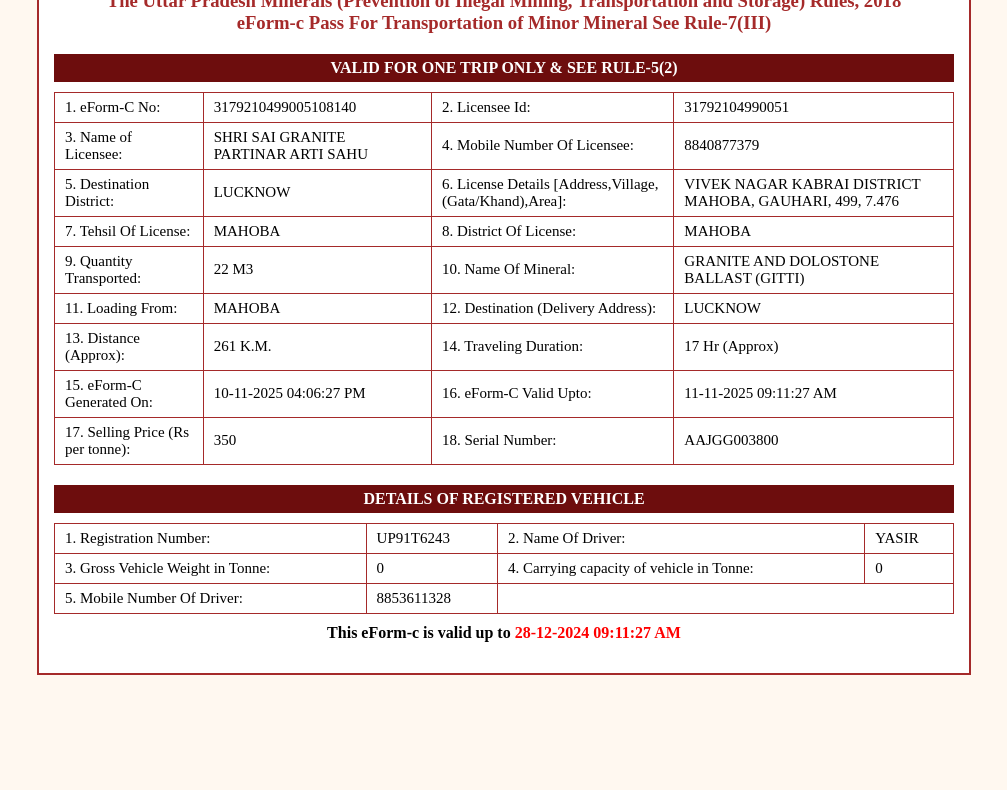
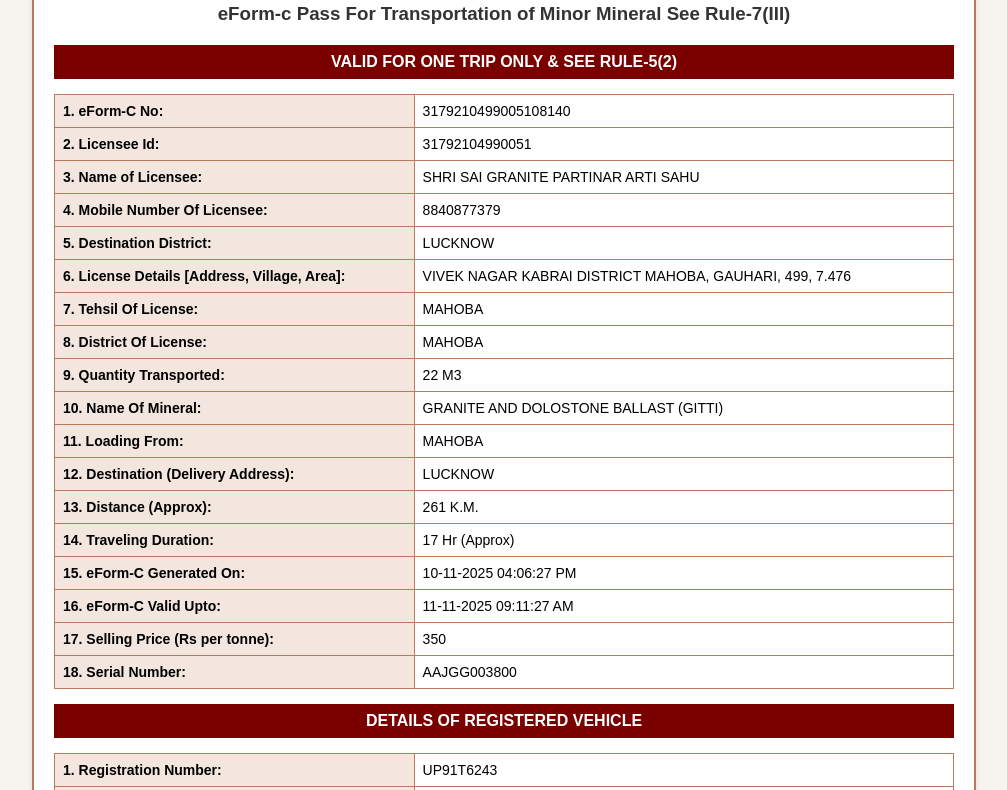
Before and after one commit to upminesupsdcgov/in, a plain HTML site: page index.html in a window 1280 px wide. Shown: the part 109-899 px from the top of the page, without its empty margins (136-1143 px from the left). Before the commit the page ends 814 px from the top, so only its background shows below. Drawn offline with Linux system fonts and the light colour scheme.

Commit message:
Update index.html

```diff
--- a/index.html
+++ b/index.html
@@ -3,98 +3,123 @@
 <head>
 <meta charset="UTF-8">
 <meta name="viewport" content="width=device-width, initial-scale=1.0">
-<title>eForm-C | Directorate Of Geology & Mining Uttar Pradesh</title>
+<title>eForm-C Pass</title>
 <style>
     body {
-        font-family: "Times New Roman", serif;
-        background-color: #fff8f0;
-        margin: 30px;
+        font-family: Arial, sans-serif;
+        background: #f7f3ef;
+        margin: 0;
+        padding: 15px;
     }
+
     .container {
-        border: 2px solid brown;
-        padding: 15px;
         max-width: 900px;
         margin: auto;
-        background-color: #fff;
+        background: white;
+        padding: 20px;
+        border: 2px solid #b9795c;
+        box-shadow: 0 0 5px rgba(0,0,0,0.1);
     }
-    h2 {
+
+    h2, h3 {
         text-align: center;
-        color: #000;
-        margin-bottom: 5px;
+        margin: 0;
+        padding: 5px 0;
+        color: #333;
     }
-    h3 {
+
+    .section-title {
+        background: #7a0000;
+        color: white;
         text-align: center;
-        color: brown;
-        margin-top: 0;
-        margin-bottom: 10px;
+        padding: 8px;
+        margin: 15px 0;
+        font-weight: bold;
     }
+
     table {
         width: 100%;
         border-collapse: collapse;
-        margin-top: 10px;
-        font-size: 15px;
+        margin-bottom: 15px;
     }
+
     th, td {
-        border: 1px solid brown;
-        padding: 6px 10px;
+        border: 1px solid #b9795c;
+        padding: 8px;
+        font-size: 14px;
+    }
+
+    th {
+        background: #f2e6df;
+        width: 40%;
         text-align: left;
     }
-    th {
-        background-color: #6d0d0d;
-        color: white;
-        text-align: center;
+
+    @media (max-width: 600px) {
+        th, td {
+            display: block;
+            width: 100%;
+        }
+        th {
+            background: #f8d9c3;
+        }
+        td {
+            border-top: none;
+        }
     }
-    .sub-header {
-        background-color: #6d0d0d;
-        color: white;
+
+    .footer {
         text-align: center;
         font-weight: bold;
-        padding: 5px;
-        margin-top: 20px;
-    }
-    .note {
-        text-align: center;
-        font-weight: bold;
-        margin-top: 10px;
-    }
-    .highlight {
         color: red;
+        margin-top: 15px;
     }
 </style>
 </head>
 <body>
+
 <div class="container">
+
     <h2>Directorate Of Geology & Mining Uttar Pradesh</h2>
-    <h3>The Uttar Pradesh Minerals (Prevention of Illegal Mining, Transportation and Storage) Rules, 2018<br>
-    eForm-c Pass For Transportation of Minor Mineral See Rule-7(III)</h3>
+    <h3>The Uttar Pradesh Minerals (Prevention of Illegal Mining, Transportation and Storage) Rules, 2018</h3>
+    <h3>eForm-c Pass For Transportation of Minor Mineral See Rule-7(III)</h3>
 
-
-    <div class="sub-header">VALID FOR ONE TRIP ONLY & SEE RULE-5(2)</div>
-
+    <div class="section-title">VALID FOR ONE TRIP ONLY & SEE RULE-5(2)</div>
 
     <table>
-        <tr><td>1. eForm-C No:</td><td>3179210499005108140</td><td>2. Licensee Id:</td><td>31792104990051</td></tr>
-        <tr><td>3. Name of Licensee:</td><td>SHRI SAI GRANITE PARTINAR ARTI SAHU</td><td>4. Mobile Number Of Licensee:</td><td>8840877379</td></tr>
-        <tr><td>5. Destination District:</td><td>LUCKNOW</td><td>6. License Details [Address,Village, (Gata/Khand),Area]:</td><td>VIVEK NAGAR KABRAI DISTRICT MAHOBA, GAUHARI, 499, 7.476</td></tr>
-        <tr><td>7. Tehsil Of License:</td><td>MAHOBA</td><td>8. District Of License:</td><td>MAHOBA</td></tr>
-        <tr><td>9. Quantity Transported:</td><td>22 M3</td><td>10. Name Of Mineral:</td><td>GRANITE AND DOLOSTONE BALLAST (GITTI)</td></tr>
-        <tr><td>11. Loading From:</td><td>MAHOBA</td><td>12. Destination (Delivery Address):</td><td>LUCKNOW</td></tr>
-        <tr><td>13. Distance (Approx):</td><td>261 K.M.</td><td>14. Traveling Duration:</td><td>17 Hr (Approx)</td></tr>
-        <tr><td>15. eForm-C Generated On:</td><td>10-11-2025 04:06:27 PM</td><td>16. eForm-C Valid Upto:</td><td>11-11-2025 09:11:27 AM</td></tr>
-        <tr><td>17. Selling Price (Rs per tonne):</td><td>350</td><td>18. Serial Number:</td><td>AAJGG003800</td></tr>
+        <tr><th>1. eForm-C No:</th><td>3179210499005108140</td></tr>
+        <tr><th>2. Licensee Id:</th><td>31792104990051</td></tr>
+        <tr><th>3. Name of Licensee:</th><td>SHRI SAI GRANITE PARTINAR ARTI SAHU</td></tr>
+        <tr><th>4. Mobile Number Of Licensee:</th><td>8840877379</td></tr>
+        <tr><th>5. Destination District:</th><td>LUCKNOW</td></tr>
+        <tr><th>6. License Details [Address, Village, Area]:</th><td>VIVEK NAGAR KABRAI DISTRICT MAHOBA, GAUHARI, 499, 7.476</td></tr>
+        <tr><th>7. Tehsil Of License:</th><td>MAHOBA</td></tr>
+        <tr><th>8. District Of License:</th><td>MAHOBA</td></tr>
+        <tr><th>9. Quantity Transported:</th><td>22 M3</td></tr>
+        <tr><th>10. Name Of Mineral:</th><td>GRANITE AND DOLOSTONE BALLAST (GITTI)</td></tr>
+        <tr><th>11. Loading From:</th><td>MAHOBA</td></tr>
+        <tr><th>12. Destination (Delivery Address):</th><td>LUCKNOW</td></tr>
+        <tr><th>13. Distance (Approx):</th><td>261 K.M.</td></tr>
+        <tr><th>14. Traveling Duration:</th><td>17 Hr (Approx)</td></tr>
+        <tr><th>15. eForm-C Generated On:</th><td>10-11-2025 04:06:27 PM</td></tr>
+        <tr><th>16. eForm-C Valid Upto:</th><td>11-11-2025 09:11:27 AM</td></tr>
+        <tr><th>17. Selling Price (Rs per tonne):</th><td>350</td></tr>
+        <tr><th>18. Serial Number:</th><td>AAJGG003800</td></tr>
     </table>
 
-    <div class="sub-header">DETAILS OF REGISTERED VEHICLE</div>
-
+    <div class="section-title">DETAILS OF REGISTERED VEHICLE</div>
 
     <table>
-        <tr><td>1. Registration Number:</td><td>UP91T6243</td><td>2. Name Of Driver:</td><td>YASIR</td></tr>
-        <tr><td>3. Gross Vehicle Weight in Tonne:</td><td>0</td><td>4. Carrying capacity of vehicle in Tonne:</td><td>0</td></tr>
-        <tr><td>5. Mobile Number Of Driver:</td><td>8853611328</td><td colspan="2"></td></tr>
+        <tr><th>1. Registration Number:</th><td>UP91T6243</td></tr>
+        <tr><th>2. Name Of Driver:</th><td>YASIR</td></tr>
+        <tr><th>3. Gross Vehicle Weight in Tonne:</th><td>0</td></tr>
+        <tr><th>4. Carrying Capacity of vehicle in Tonne:</th><td>0</td></tr>
+        <tr><th>5. Mobile Number Of Driver:</th><td>8853611328</td></tr>
     </table>
 
+    <div class="footer">This eForm-c is valid up to <b>28-12-2024 09:11:27 AM</b></div>
 
-    <p class="note">This eForm-c is valid up to <span class="highlight">28-12-2024 09:11:27 AM</span></p>
 </div>
+
 </body>
 </html>
```
